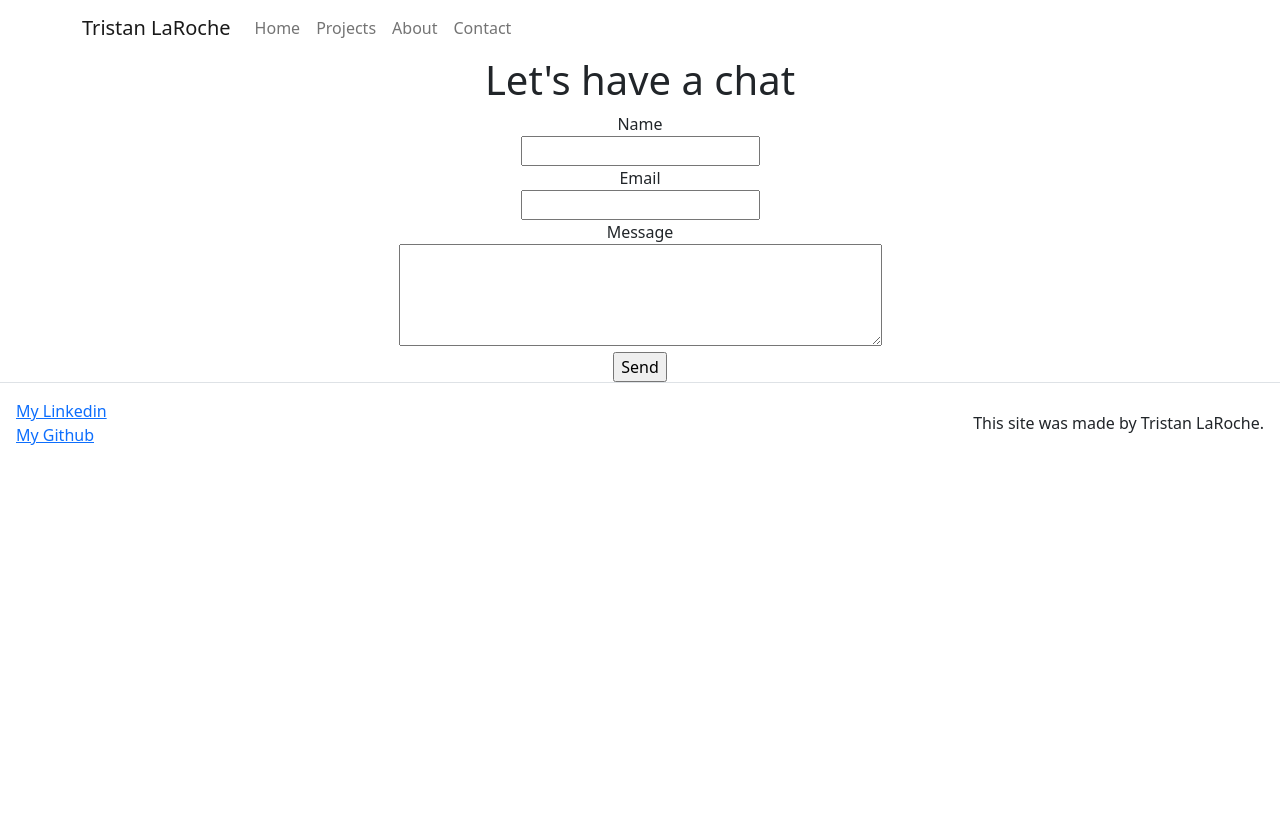
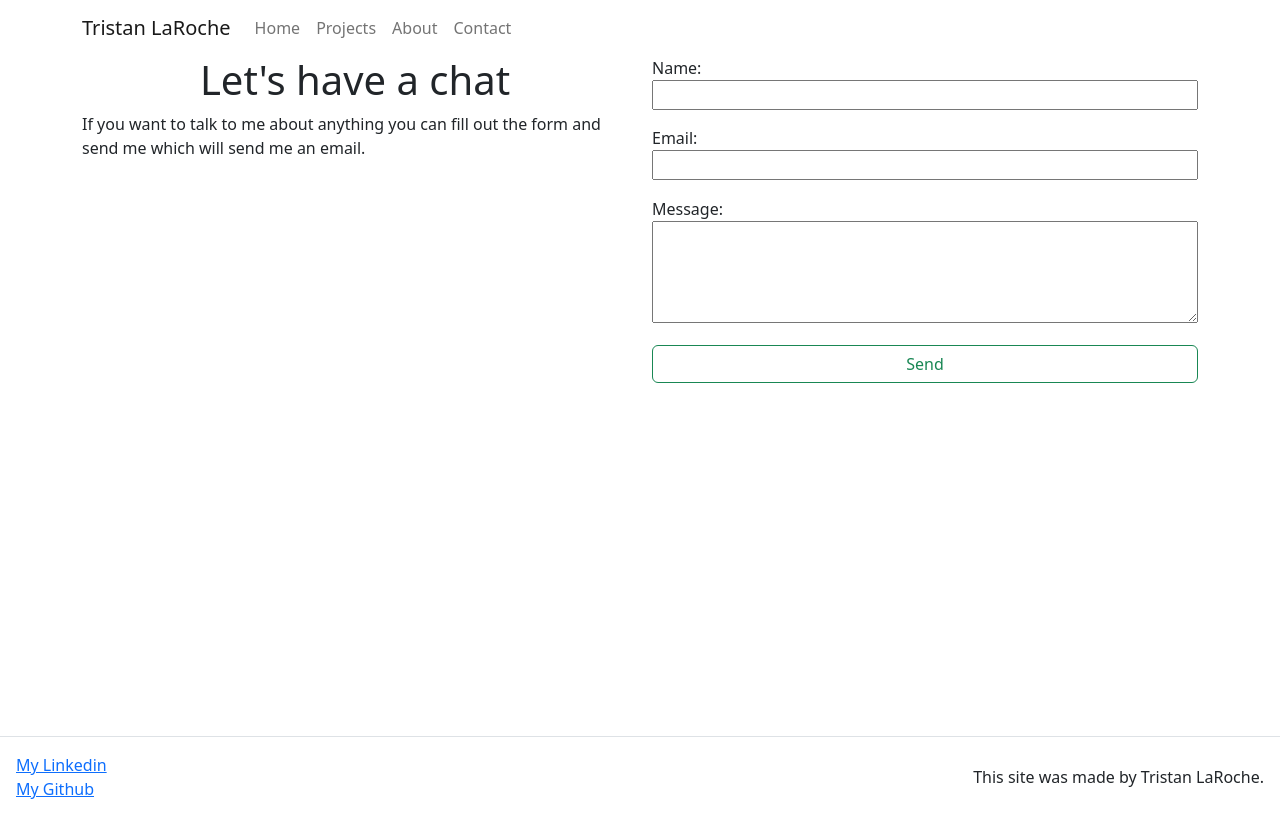
Before and after one commit to taroche/Profile, a React (Create React App) app: page /Profile/contact in a window 1280 px wide. Built offline with nearby package versions, Linux system fonts and the light colour scheme.

Commit message:
add page body class

```diff
--- a/src/pages/ContactPage.js
+++ b/src/pages/ContactPage.js
@@ -1,6 +1,10 @@
 import { React, createRef } from "react";
 import emailjs from "@emailjs/browser";
 import { PageHeader } from "../components/PageHeader";
+import Container from "react-bootstrap/Container";
+import Row from "react-bootstrap/Row";
+import Col from "react-bootstrap/Col";
+import Button from "react-bootstrap/Button";
 
 const contactPage = () => {
   const form = createRef();
@@ -18,40 +22,62 @@ const contactPage = () => {
       .then(
         (result) => {
           const success = document.createElement("p");
-          success.className = "p-3 mb-2 bg-success text-white";
+          success.className = "p-3 mb-2 bg-success text-white text-center";
           success.innerText = "Your email has been sent";
-          document.querySelector("form").appendChild(success);
+          document.querySelector(".pageBody").appendChild(success);
         },
         (error) => {
           const failure = document.createElement("p");
-          failure.className = "p-3 mb-2 bg-danger text-white";
+          failure.className = "p-3 mb-2 bg-danger text-white text-center";
           failure.innerText =
             "There was an error please check your information and try again";
-          document.querySelector("form").appendChild(failure);
+          document.querySelector(".pageBody").appendChild(failure);
         }
       );
     e.target.reset();
   };
 
   return (
-    <>
+    <div className="pageBody">
+      <Container>
+        <Row>
+          <Col md={6} sm={12}>
             <PageHeader text="Let's have a chat" />
-      <form ref={form} onSubmit={sendEmail} className="text-center">
-        <label>Name</label>
+            <p>
+              If you want to talk to me about anything you can fill out the form
+              and send me which will send me an email.
+            </p>
+          </Col>
+          <Col md={6} sm={12}>
+            <form
+              ref={form}
+              onSubmit={sendEmail}
+              className="text-left formElement"
+            >
+              <label>Name:</label>
               <br></br>
-        <input type="text" name="user_name" />
+              <input type="text" name="user_name" className="fieldElement" />
               <br></br>
-        <label>Email</label>
+              <label>Email:</label>
               <br></br>
-        <input type="email" name="user_email" />
+              <input type="email" name="user_email" className="fieldElement" />
               <br></br>
-        <label>Message</label>
+              <label>Message:</label>
               <br></br>
-        <textarea name="message" rows="4" cols="50" />
+              <textarea name="message" rows="4" className="fieldElement" />
               <br></br>
-        <input type="submit" value="Send" />
+              <Button
+                type="submit"
+                variant="outline-success"
+                className="fieldElement"
+              >
+                Send
+              </Button>
             </form>
-    </>
+          </Col>
+        </Row>
+      </Container>
+    </div>
   );
 };
 
--- a/src/pages/Home.js
+++ b/src/pages/Home.js
@@ -6,8 +6,7 @@ import profilePicture from "../img/profile-picture.png";
 
 export const Home = () => {
   return (
-    <>
-      <div className="hello">
+    <div className="hello pageBody">
       <Container>
         <Row>
           <Col md={6} sm={12} className="text-light">
@@ -31,6 +30,5 @@ export const Home = () => {
         </Row>
       </Container>
     </div>
-    </>
   );
 };
```
Lines whose indentation alone changed are shown as unchanged.
